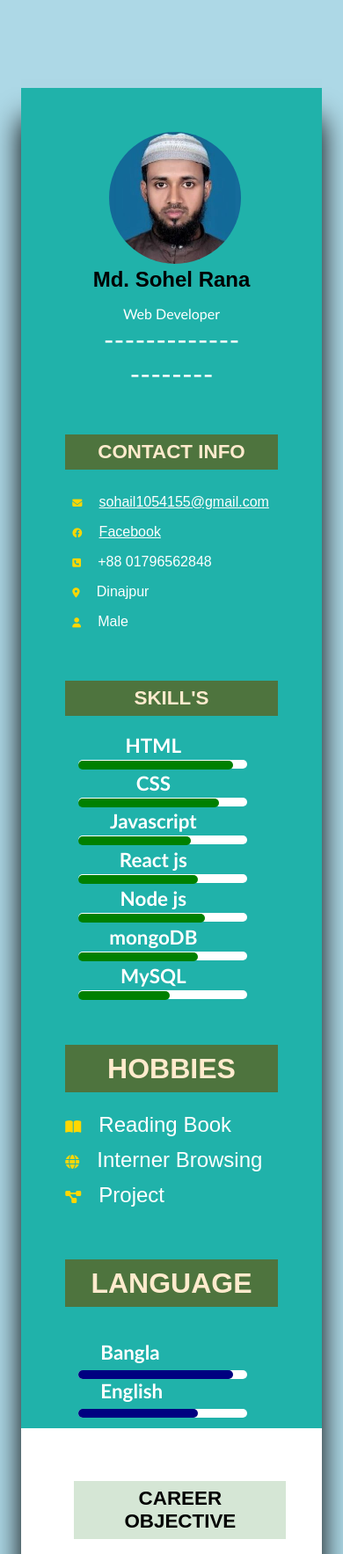
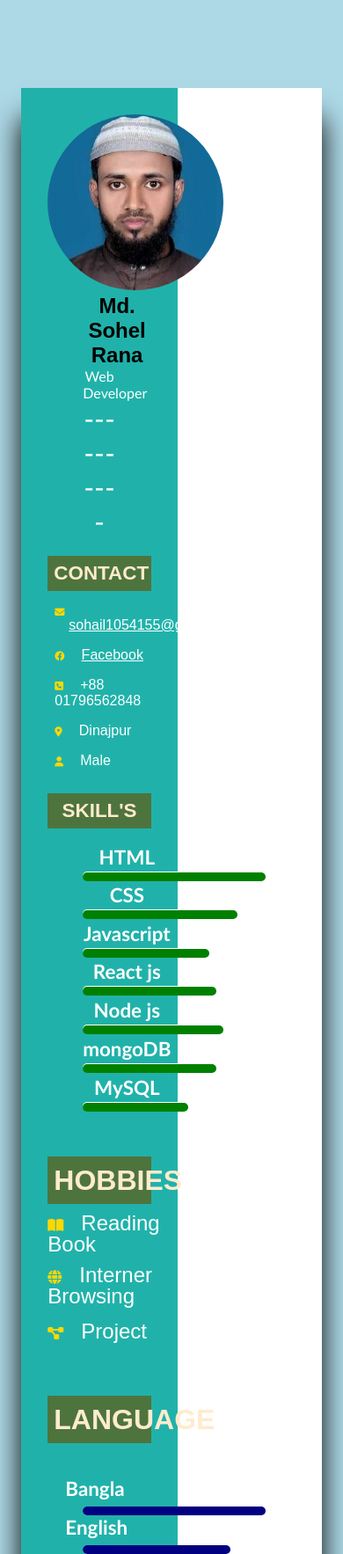
Before and after one commit to Suhail150508/Responsive-CV, a plain HTML site: page index.html in a window 390 px wide. Shown: the top 1767 px of the page at 88% size. Drawn offline with Linux system fonts and the light colour scheme.

Commit message:
updating resume

```diff
--- a/index.css
+++ b/index.css
@@ -12,19 +12,14 @@ display: flex;
 justify-content: center;
 align-items: center;
 min-height: 100vh;
-transition: .7s;
+transition: All .7s linear;
 }
 p{
     font-family: 'Trebuchet MS', 'Lucida Sans Unicode', 'Lucida Grande', 'Lucida Sans', Arial, sans-serif;
   color: white;
   margin:0 40px;
 }
-h5{
-    font-size:2rem;
-    font-weight: bold;
-    padding-bottom: 15px;
-    text-align: center;
-}
+
 
 img{
     height: 200px;
@@ -32,8 +27,8 @@ img{
     border-radius: 50%;
     margin: 0 auto;
     justify-content: center;
-    margin-left:100px;
-    margin-right: 100px;
+
+
 
 
 }
@@ -48,10 +43,21 @@ a{
 }
 .left-side{
    background-color:lightseagreen   ;
-   width: 40%;
+   width: 52%;
    height: 100%;
+   margin-block-end: 0 auto;
    /* margin-right: 40px; */
    padding: 30px;
+   padding-bottom: 65px;
+
+}
+.right-side{
+
+   width: 48%;
+   height: 100%;
+   margin-block-end: 0 auto;
+   margin-right: 40px;
+
    padding-bottom: 65px;
 
 }
@@ -67,7 +73,7 @@ a{
     box-shadow: 0 35px 30px rgb(0,0, 0);
     display: flex;
     flex-direction: row;
-    /* padding: 100px;  */
+
 }
 
 .contact{
@@ -78,9 +84,9 @@ a{
 h1{
     text-align: center;
     padding: 7px;
-    margin-top: 50px;
+    margin-top: 20px;
     height: auto;
-    margin-bottom: 20px;
+    margin-bottom: 10px;
     color: blanchedalmond;
     background-color:rgba(85, 107, 47, 0.869);
     width: 100%;
@@ -90,7 +96,7 @@ h1{
     position: relative;
     height: 12px;
     width: 15rem;
-    padding-left: 40px;
+    padding-left: 20px;
     font-size: 1.4rem;
     font-weight: bold;
     left: -40px;
@@ -105,7 +111,7 @@ h1{
     border-radius: 10px;
     margin-top: 30px;
     left: 40px;
-    margin-left:100px ;
+    margin-left: 40px;
 
 }
 .html::after{
@@ -118,14 +124,14 @@ h1{
     border-radius: 10px;
     margin-top: 4px;
     left: 40px;
-    margin-left: 100px;
+    margin-left: 40px;
 
 }
 .css{
     position: relative;
     height: 12px;
     width: 15rem;
-    padding-left: 40px;
+    padding-left: 20px;
     font-size: 1.4rem;
     font-weight: bold;
     left: -40px;
@@ -140,7 +146,7 @@ h1{
     border-radius: 10px;
     margin-top: 30px;
     left: 40px;
-    margin-left: 100px;
+    margin-left: 40px;
 
 }
 .css::after{
@@ -153,14 +159,14 @@ h1{
     border-radius: 10px;
     margin-top: 4px;
     left: 40px;
-    margin-left: 100px;
+    margin-left: 40px;
 
 }
 .script{
     position: relative;
     height: 12px;
     width: 15rem;
-    padding-left: 40px;
+    padding-left: 20px;
     font-size: 1.4rem;
     font-weight: bold;
     left: -40px;
@@ -175,7 +181,7 @@ h1{
     border-radius: 10px;
     margin-top: 30px;
     left: 40px;
-    margin-left: 100px;
+    margin-left: 40px;
 }
 .script::after{
     /* visibility: visible; */
@@ -187,14 +193,14 @@ h1{
     border-radius: 10px;
     margin-top: 4px;
     left: 40px;
-    margin-left: 100px;
+    margin-left: 40px;
 
 }
 .react-js{
     position: relative;
     height: 12px;
     width: 15rem;
-    padding-left: 40px;
+    padding-left: 20px;
     font-size: 1.4rem;
     font-weight: bold;
     left: -40px;
@@ -209,7 +215,7 @@ h1{
     border-radius: 10px;
     margin-top: 30px;
     left: 40px;
-    margin-left: 100px;
+    margin-left: 40px;
 
 }
 .react-js::after{
@@ -222,14 +228,14 @@ h1{
     border-radius: 10px;
     margin-top: 4px;
     left: 40px;
-    margin-left: 100px;
+    margin-left: 40px;
 
 }
 .node-js{
     position: relative;
     height: 12px;
     width: 15rem;
-    padding-left: 40px;
+    padding-left: 20px;
     font-size: 1.4rem;
     font-weight: bold;
     left: -40px;
@@ -244,7 +250,7 @@ h1{
     border-radius: 10px;
     margin-top: 30px;
     left: 40px;
-    margin-left: 100px;
+    margin-left: 40px;
 
 }
 .node-js::after{
@@ -257,14 +263,14 @@ h1{
     border-radius: 10px;
     margin-top: 4px;
     left: 40px;
-    margin-left: 100px;
+    margin-left: 40px;
 
 }
 .mongodb{
     position: relative;
     height: 12px;
     width: 15rem;
-    padding-left: 40px;
+    padding-left: 20px;
     font-size: 1.4rem;
     font-weight: bold;
     left: -40px;
@@ -279,7 +285,7 @@ h1{
     border-radius: 10px;
     margin-top: 30px;
     left: 40px;
-    margin-left: 100px;
+    margin-left: 40px;
 
 }
 .mongodb::after{
@@ -292,14 +298,14 @@ h1{
     border-radius: 10px;
     margin-top: 4px;
     left: 40px;
-    margin-left: 100px;
+    margin-left: 40px;
 
 }
 .sql{
     position: relative;
     height: 12px;
     width: 15rem;
-    padding-left: 40px;
+    padding-left: 20px;
     font-size: 1.4rem;
     font-weight: bold;
     left: -40px;
@@ -314,7 +320,7 @@ h1{
     border-radius: 10px;
     margin-top: 30px;
     left: 40px;
-    margin-left: 100px;
+    margin-left: 40px;
 
 }
 .sql::after{
@@ -327,8 +333,7 @@ h1{
     border-radius: 10px;
     margin-top: 4px;
     left: 40px;
-    margin-left: 100px;
-
+    margin-left: 40px;
 }
 
 .lang-skils{
@@ -341,7 +346,7 @@ h1{
     position: relative;
     height: 12px;
     width: 15rem;
-    padding-left: 40px;
+    padding-left: 20px;
     font-size: 1.4rem;
     font-weight: bold;
     left: -40px;
@@ -356,7 +361,7 @@ h1{
     border-radius: 10px;
     margin-top: 40px;
     left: 40px;
-    margin-left: 100px;
+    margin-left: 40px;
 
 }
 .bangla::after{
@@ -368,14 +373,14 @@ h1{
     background-color:navy;
     border-radius: 10px;
     left: 40px;
-    margin-left: 100px;
+    margin-left: 40px;
 
 }
 .english{
     position: relative;
     height: 12px;
     width: 15rem;
-    padding-left: 40px;
+    padding-left: 20px;
     font-size: 1.4rem;
     font-weight: bold;
     left: -40px;
@@ -390,8 +395,7 @@ h1{
     border-radius: 10px;
     margin-top: 40px;
     left: 40px;
-    margin-left: 100px;
-
+    margin-left: 40px;
 
 }
 .english::after{
@@ -403,19 +407,16 @@ h1{
    background-color:navy;
    border-radius: 10px;
    left: 40px;
-   margin-left: 100px;
+   margin-left: 40px;
 
 }
 
 
-.right-side{
-
-}
 .right-side h1{
-    width:50%;
+    width:100%;
     background-color: rgba(143, 188, 143, 0.378);
 color: black;
-margin-left: 40px;
+/* margin-left: 40px; */
 }
 h4{
     /* padding-top: 20px; */
@@ -449,176 +450,34 @@ h3{
 
 }
 .signature{
-    margin-top: 10rem;
-}
-.ict{
-
-}
-@media screen and (max-width:1200px) {
-    .container{
-        display: flex;
-        flex-direction: row;
-    }
-    /*....... skills start from here......... */
-.html::before{
-    width: 12rem;
-    left: 40px;
-    margin-left:15px ;
-
-}
-.html::after{
-    width: 11rem;
-    left: 40px;
-    margin-left:15px ;
-
-}
-.css::before{
-    width: 12rem;
-    left: 40px;
-    margin-left:15px ;
-}
-.css::after{
-    width: 10rem;
-    left: 40px;
-    margin-left:15px ;
-
-}
-.script::before{
-    width: 12rem;
-    left: 40px;
-    margin-left:15px ;
-}
-.script::after{
-    width: 8rem;
-    left: 40px;
-    margin-left:15px ;
-}
-.react-js::before{
-    width: 12rem;
-    left: 40px;
-    margin-left:15px ;
-
-}
-.react-js::after{
-    width: 8.5rem;
-    left: 40px;
-    margin-left:15px ;
-}
-.node-js::before{
-    width: 12rem;
-    left: 40px;
-    margin-left:15px ;
-}
-.node-js::after{
-    width: 9rem;
-    left: 40px;
-    margin-left:15px ;
-}
-.mongodb::before{
-    width: 12rem;
-    left: 40px;
-    margin-left:15px ;
-
-}
-.mongodb::after{
-    width: 8.5rem;
-    left: 40px;
-    margin-left:15px ;
-}
-.sql::before{
-    width: 12rem;
-    left: 40px;
-    margin-left:15px ;
-}
-.sql::after{
-    width: 6.5rem;
-    left: 40px;
-    margin-left:15px ;
-
-}
-.bangla::before{
-    width: 12rem;
-    margin-left: 15px;
-
-}
-.bangla::after{
-    width: 11rem;
-    margin-left: 15px;
-
-
+    margin-top: 3rem;
 }
 
-.english::before{
-    width: 12rem;
-    margin-left: 15px;
+.address{
+    line-height:30px;
+}
 
-
-}
-.english::after{
-   width: 8.5rem;
-   margin-left: 15px;
-
-
-}
-.hobi span{
-
-    font-size: 1rem;
-}
-.ict{
-    justify-content: center;
-}
-    .left-side{
-        width: 40%;
-
-    }
-    .right-side{
-        width: 60%;
-
-    }
-    img{
-        height: 150px;
-        width: 150px;
-        margin: 0 auto;
-        margin-left: 80px;
-        /* margin-right: 160px; */
-    }
-    h5{
-        font-size: 1.5rem;
-        text-align: center;
-    }
-    .signature{
-        margin-top: 7rem;
-    }
-    .right-side h1{
-        width:80%;
-        background-color: rgba(143, 188, 143, 0.378);
-    color: black;
-
-    margin: 40px;
-    }
-}
 @media screen and (max-width:900px) {
     .container{
         display: flex;
         flex-direction: column;
     }
-    .left-side{
-        width: 100%;
-        padding: 50px;
+    /* .left-side{
+
+       padding:cent-;
+       width: 100%;
+
         /* text-align: center; */
-        margin: 0 auto;
-    }
-    .right-side{
-        width: 100%;
-      padding: 20px;
-        text-align: center;
-    }
+
+
+
     .skills{
         text-align: center;
     }
-    img{
-     margin-left:50px;
+   .image{
+ margin-right: 7 0px;
     }
+
     .contact{
         font-size: .7rem;
     }
--- a/index.html
+++ b/index.html
@@ -12,18 +12,18 @@
     <div class="container">
         <div class="left-side">
 
-     <div class="image">
+     <div class="image" style="text-align:center;">
         <img src="./images/300@300.jpg" alt="image"/>
      </div>
-     <h5 style="color:black">Md. Sohel Rana</h5>
+     <h2 style="color:black;text-align:center">Md. Sohel Rana</h2>
      <p style="text-align:center;">Web Developer</p>
      <P style="text-align:center;color:white;font-weight:300px;
-     font-size:2rem;">---------------------</P>
+     font-size:2rem;">----------</P>
      <div class="contact">
-        <h1>CONTACT INFO</h1>
+        <h1  >CONTACT </h1>
         <div class="mail" style="padding:.5rem">
-            <i class="fa fa-envelope fa-1x" aria-hidden="true"style="color:gold"> </i>
-            <a href="#" >sohail1054155@gmail.com</a>
+            <i class="fa fa-envelope " aria-hidden="true"style="color:gold"></i>
+            <a href="http//sohail1054155@gmail.com">sohail1054155@gmail.com</a>
         </div>
         <div class="facebook"style="padding:.5rem">
           <i class="fa fa-brands fa-facebook" aria-hidden="true"style="color:gold"> </i>
@@ -112,7 +112,10 @@
               <h3 style="padding-bottom: 15px;">Programming languages:<span style="font-weight: 150;">  C, Javascript</span></h3>
             </div>
             <div class="Framework">
-              <h3 style=" padding-bottom: 15px;">Frameworks:<span style="font-weight: 150;">  React js, Node js,</span></h3>
+              <h3 style=" padding-bottom: 15px;">Javascript Library:<span style="font-weight: 150;">  React js</span></h3>
+            </div>
+            <div class="Framework">
+              <h3 style=" padding-bottom: 15px;">Javascript runtime:<span style="font-weight: 150;">  Node js</span></h3>
             </div>
             <div class="data base">
               <h3 style=" padding-bottom: 15px;">Databases:<span style="font-weight: 150;"> MongoDB, MySQL</span></h3>
@@ -125,22 +128,39 @@
             </div>
           </div>
           <div class="project">
-            <h1>PROJECTS</h1>
+            <h1> PROJECTS</h1>
+            <div class="portfolio">
+              <h4 style="color: black;margin-top: 10px;">React Portfolio: <span> <a style ="color: lime;" href="https://github.com/Suhail150508/Portfolio-project">project</a></span></h4>
+            </div>
+            <div class="todo-app">
+              <h4 style="color: black;margin-top: 10px;">React todo-app: <span> <a style ="color: lime;" href="https://github.com/Suhail150508/Portfolio-project"> todo-app</a></span></h4>
+            </div>
+            <div class="website">
+              <h4 style="color: black;margin-top: 10px;">Ecommerce-Website: <span> <a style ="color: lime;" href="https://github.com/Suhail150508/Portfolio-project">Website</a></span></h4>
+            </div>
             <div class="cv">
-              <h4 style="color: black;">Responsive CV: <span> <a style ="color: lime;" href="https://github.com/Suhail150508/Portfolio-project">Responsive CV</a></span></h4>
+              <h4 style="color: black;">Responsive CV: <span> <a style ="color: lime;" href="https://github.com/Suhail150508/Portfolio-project"> CV</a></span></h4>
             </div>
-            <div class="portfolio">
-              <h4 style="color: black;margin-top: 10px;">Portfolio: <span> <a style ="color: lime;" href="https://github.com/Suhail150508/Portfolio-project">Portfolio-project</a></span></h4>
+            <div class="calculator">
+              <h4 style="color: black;margin-top: 10px;">Digital Calculator: <span><a style ="color: lime;" href="https://github.com/Suhail150508/Portfolio-project"> Calculator</a></span></h4>
             </div>
-            <div class="portfolio">
-              <h4 style="color: black;margin-top: 10px;">Digital Calculator: <span><a style ="color: lime;" href="https://github.com/Suhail150508/Portfolio-project">Digital Calculator</a></span></h4>
 
-            </div>
           </div>
           <div class="github">
-            <h1><i class="fa fa-brands fa-github " style="color: indianred;"></i>   GITHUB</h1>
-            <h3>link: <a style ="color: lime;" href="https://github.com/Suhail150508">https://github.com/Suhail150508</a></h3>
+            <h1>Link</h1>
+            <h3><i class="fa fa-brands fa-github fa-1x " style="color: indianred;"></i> <a style ="color: lime;" href="https://github.com/Suhail150508">https://github.com/Suhail150508</a></h3>
+            <h3><span><img src="./images/netlify1.jpg" alt="image"  style="height:25px;width:25px;margin-top:10px"/></span> <a style ="color: lime;" href="https://suhail008.netlify.app">suhail008</a></h3>
           </div>
+               <div class="address">
+                <h1>Personal information</h1>
+                <h3>Full Name: <span style="color: black;font-size: 1rem;font-weight: 100;">  Md. Sohel Rana</span></h3>
+                <h3>Date of Birth: <span style="color: black;font-size: 1rem;font-weight: 100;">  02-04-1995</span></h3>
+                <h3>National Id No: <span style="color: black;font-size: 1rem;font-weight: 100;">  7801548095</span></h3>
+                <h3>Religion: <span style="color: black;font-size: 1rem;font-weight: 100;">  Islam</span></h3>
+                <h3>Present Address: <span style="color: black;font-size: 1rem;font-weight: 100;">  Mirpur-6, Dhaka.</span></h3>
+                <h3>Permanent Address: <span style="color: black;font-size: 1rem;font-weight: 100;">  Chirirbander,Dinajpur,Bangladesh.</span></h3>
+               </div>
+
           <div class="signature">
            <h3 >Signature: <img  src="./images/signature.jpg" alt=""></h3>
 
```
Also changed, not shown: images/netlify1.jpg (added), index.js (deleted).
